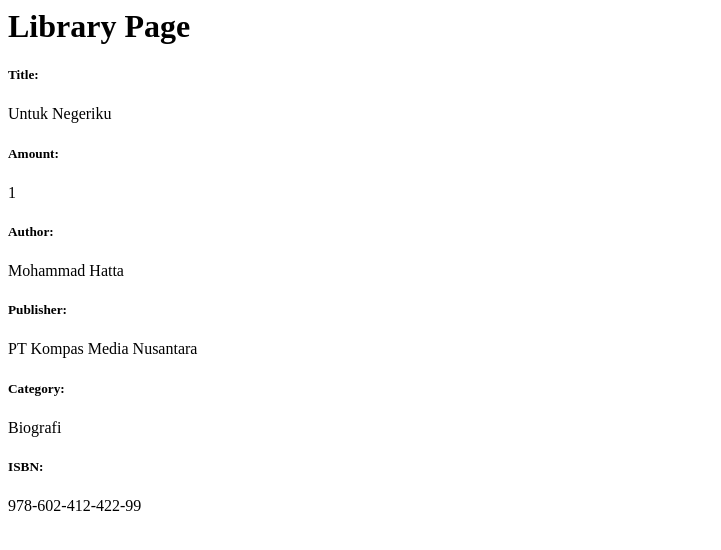
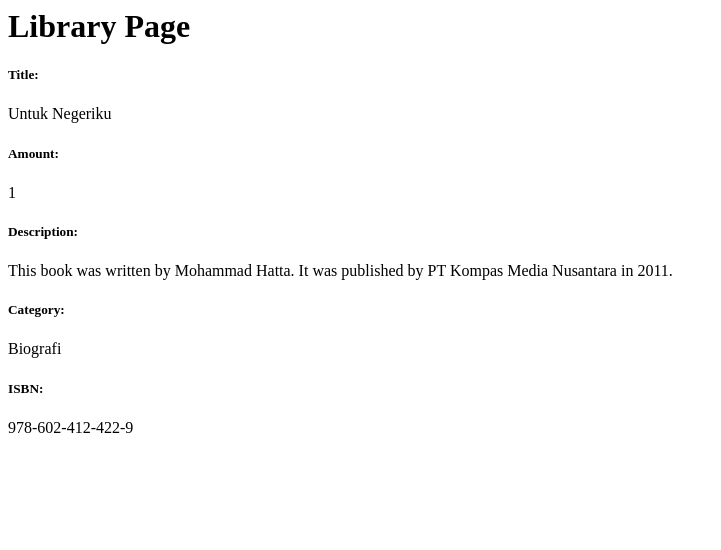
Before and after one commit to KhansaMahira/library, a Django app: page /main/ in a window 1280 px wide. Shown: the top 550 px of the page, without its empty margins (0-721 px from the left). Run offline with Django 4.2, Linux system fonts and the light colour scheme.

Commit message:
Update, name, amount, description, book_category, isbn in library page

```diff
--- a/main/templates/main.html
+++ b/main/templates/main.html
@@ -1,14 +1,12 @@
 <h1>Library Page</h1>
 
 <h5>Title: </h5>
-<p>{{ title }}</p>
+<p>{{ name }}</p>
 <h5>Amount: </h5>
 <p>{{ amount }}</p>
-<h5>Author: </h5>
-<p>{{ author }}</p>
-<h5>Publisher: </h5>
-<p>{{ publisher }}</p>
+<h5>Description: </h5>
+<p>{{ description }}</p>
 <h5>Category: </h5>
 <p>{{ book_category }}</p>
 <h5>ISBN: </h5>
-<p>{{ isbn }}9</p>
+<p>{{ isbn }}</p>
--- a/main/views.py
+++ b/main/views.py
@@ -3,10 +3,9 @@
 # Create your views here.
 def show_main(request):
     context = {
-        'title': 'Untuk Negeriku',
+        'name': 'Untuk Negeriku',
         'amount': 1,
-        'author': 'Mohammad Hatta',
-        'publisher': 'PT Kompas Media Nusantara',
+        'description': 'This book was written by Mohammad Hatta. It was published by PT Kompas Media Nusantara in 2011.',
         'book_category': 'Biografi',
         'isbn': '978-602-412-422-9',
     }
```
Also changed, not shown: main/models.py (+3 -4 lines).
